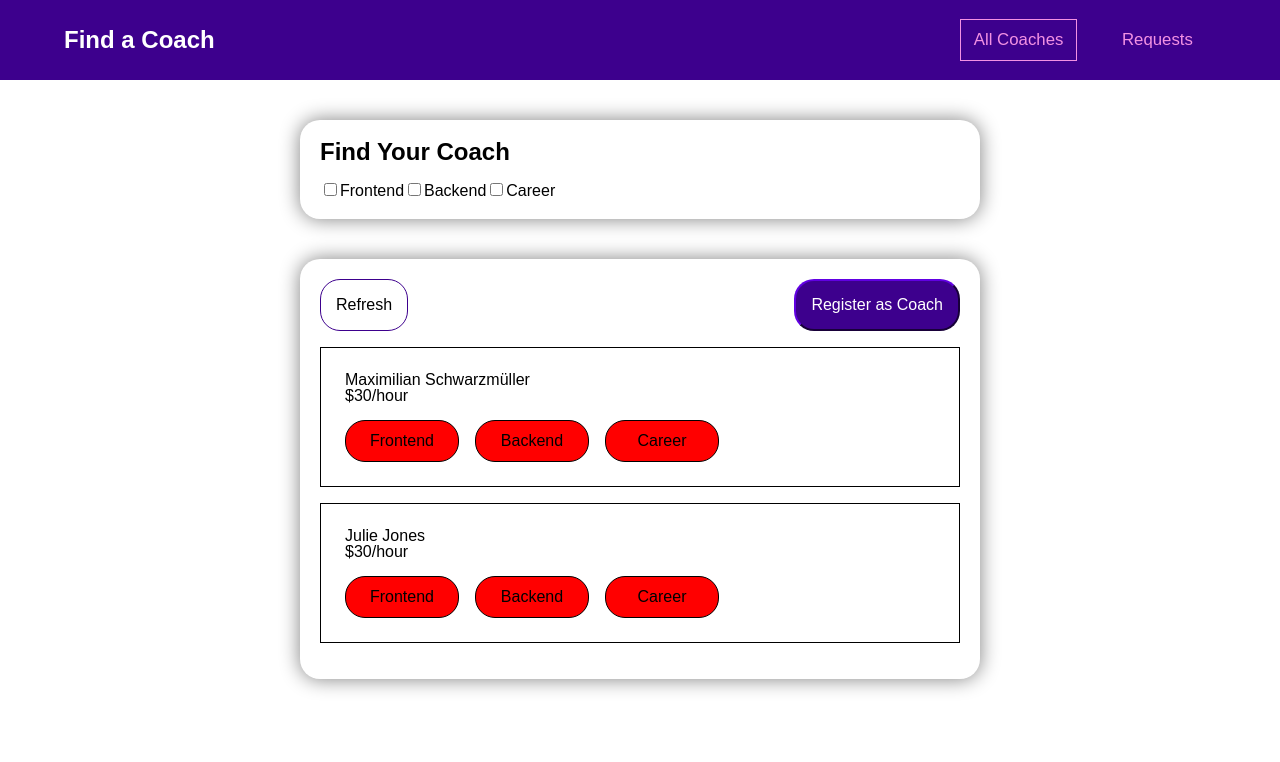
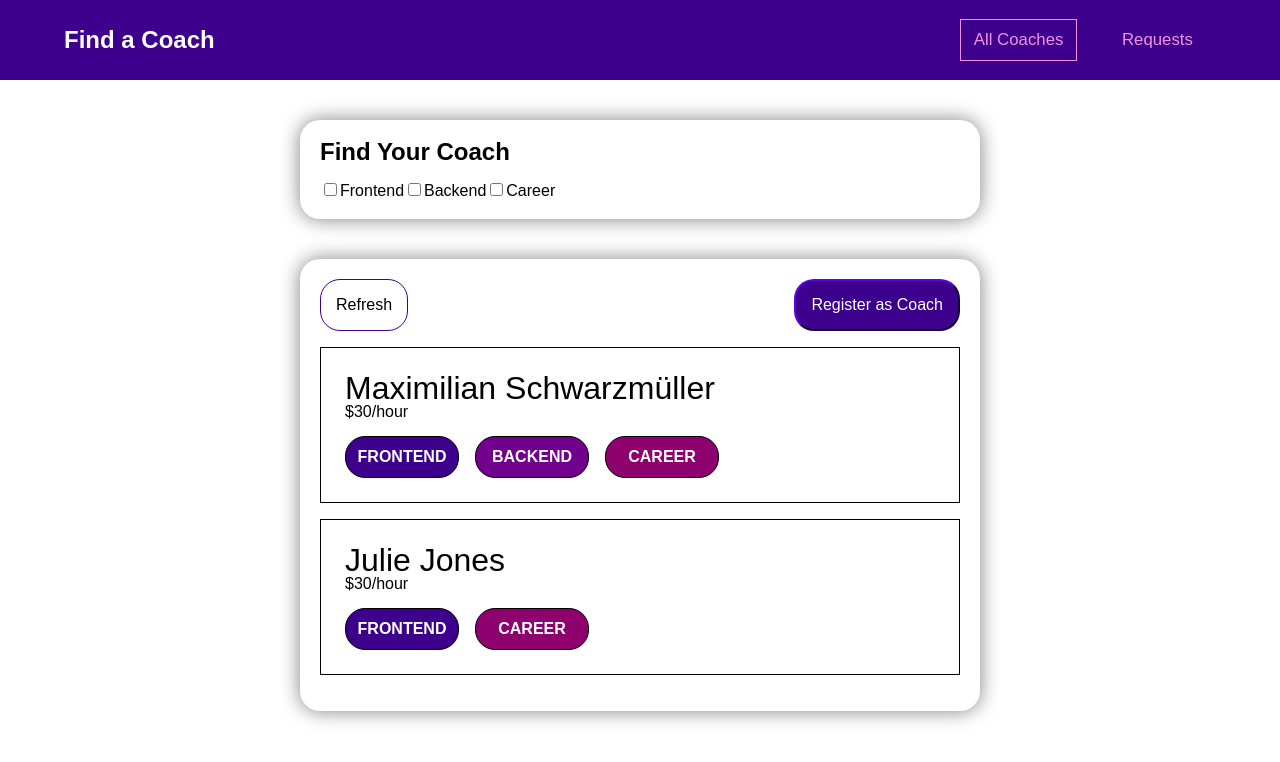
Before and after one commit to mr-ryan12/find_a_coach, a Vue app: page /coaches in a window 1280 px wide. Shown: the top 762 px of the page. Built offline with nearby package versions, Linux system fonts and the light colour scheme; a web font is replaced by a local one.

Commit message:
Add conditional rendering to topic labels

```diff
--- a/src/components/CoachesSelection.vue
+++ b/src/components/CoachesSelection.vue
@@ -30,12 +30,12 @@
         <button class="register-button">Register as Coach</button>
       </section>
       <section class="coach-card" v-for="coach in coaches" :key="coach.id">
-        <h3>{{ coach.firstName }} {{ coach.lastName }}</h3>
+        <h3 class="coach-name">{{ coach.firstName }} {{ coach.lastName }}</h3>
         <p>{{ `$${coach.rate}/hour` }}</p>
-        <section class="topics-button-container">
-          <p>Frontend</p>
-          <p>Backend</p>
-          <p>Career</p>
+        <section class="label-container">
+          <p v-for="topic in coach.topics" :key="topic" :class="topic">{{ topic.toUpperCase() }}</p>
+          <!-- <p>Backend</p>
+          <p>Career</p> -->
         </section>
       </section>
     </section>
@@ -50,6 +50,17 @@ export default {
         { id: 1, firstName: 'Maximilian', lastName: 'Schwarzmüller', rate: 30, topics: ['frontend', 'backend', 'career'] },
         { id: 2, firstName: 'Julie', lastName: 'Jones', rate: 30, topics: ['frontend', 'career'] }
       ]
+    }
+  },
+  computed: {
+    checkTopic(topic) {
+      if (topic === 'frontend') {
+        return 'frontend'
+      } else if (topic === 'backend') {
+        return 'backend'
+      } else {
+        return 'career'
+      }
     }
   }
 }
@@ -106,18 +117,35 @@ h2 {
   margin: 1rem 0rem;
 }
 
-.topics-button-container {
+.coach-name {
+  font-size: 2rem;
+}
+
+.label-container {
   display: flex;
 }
 
-.topics-button-container > p {
+.label-container > p {
   width: 7rem;
   height: 2.5rem;
   line-height: 2.5rem;
   text-align: center;
-  background-color: red;
+  color: #fff;
+  font-weight: 900;
   border: 1px solid black;
   border-radius: 20px;
   margin: 1rem 1rem 0 0;
 }
+
+.frontend {
+  background-color: #3d008d;
+}
+
+.backend {
+  background-color: #71008d;
+}
+
+.career {
+  background-color: #8d006e;
+}
 </style>
```
